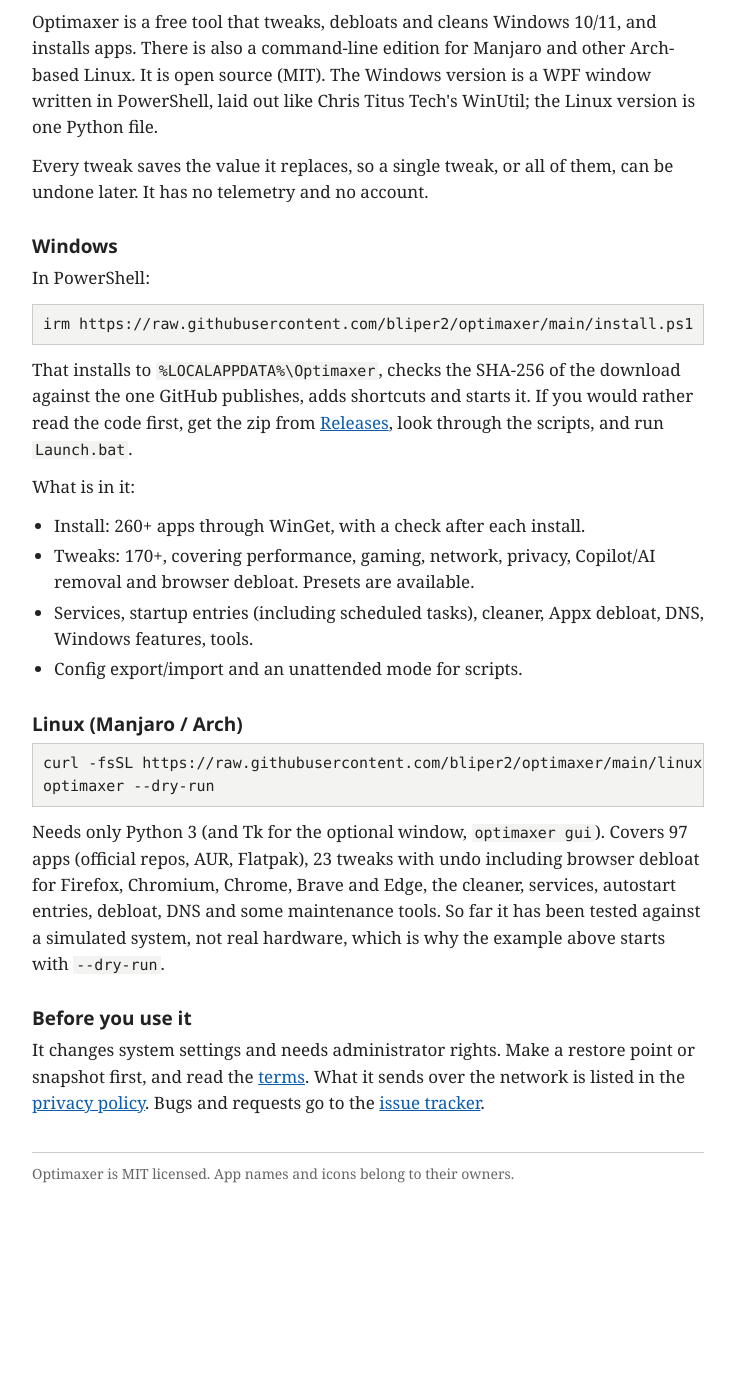
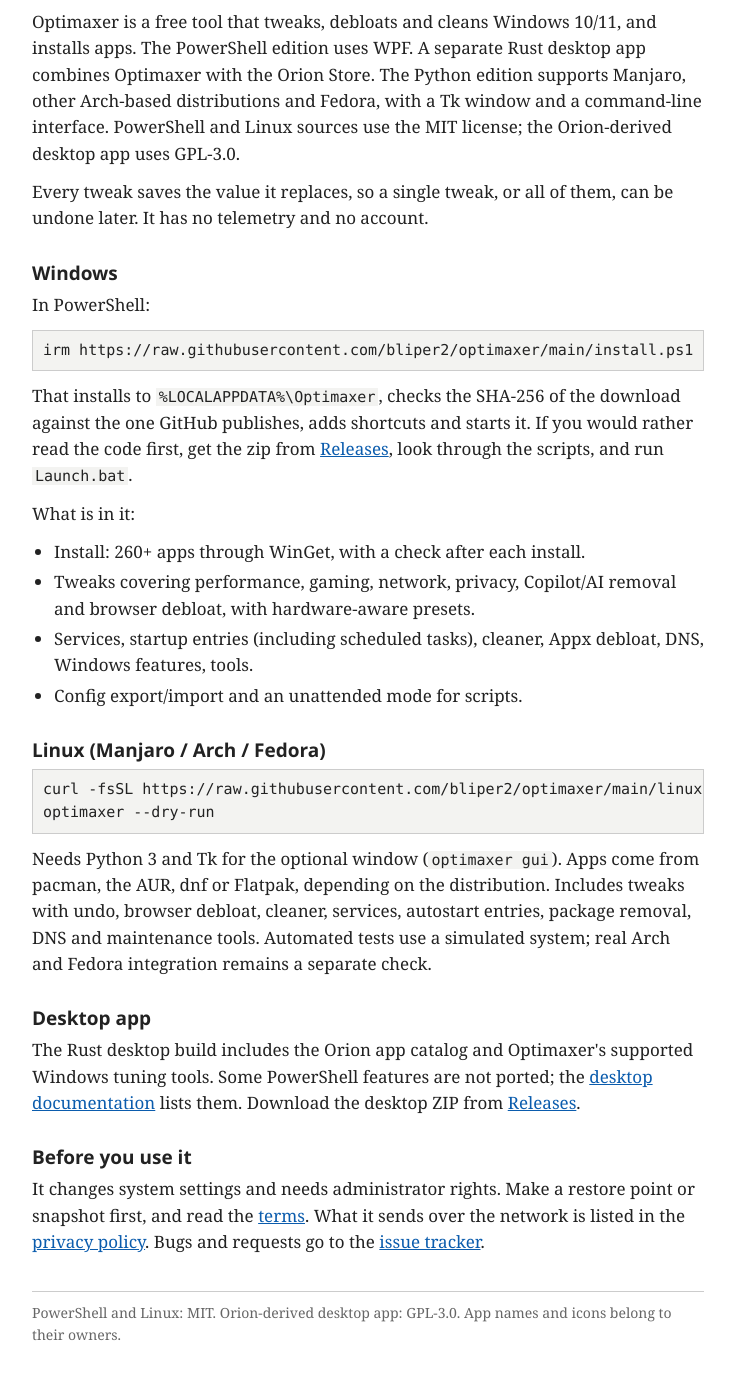
Before and after one commit to bliper2/optimaxer, a plain HTML site: page docs/index.html in a window 1280 px wide. Shown: the part 123-1502 px from the top of the page, without its empty margins (272-1007 px from the left). Before the commit the page ends 1356 px from the top, so only its background shows below. Drawn offline with Linux system fonts and the light colour scheme.

Commit message:
ci: verify all editions and document validation scope

```diff
--- a/docs/index.html
+++ b/docs/index.html
@@ -4,7 +4,7 @@
 <meta charset="utf-8">
 <meta name="viewport" content="width=device-width, initial-scale=1">
 <title>Optimaxer</title>
-<meta name="description" content="Free, open-source tweaking, debloat and app-install tool for Windows 10/11 and Manjaro/Arch Linux.">
+<meta name="description" content="Open-source tweaking, cleanup and app tools for Windows 10/11, Arch-based Linux and Fedora.">
 <link rel="icon" href="favicon.ico">
 <link rel="stylesheet" href="style.css">
 </head>
@@ -16,7 +16,7 @@
 </header>
 
 <h1>Optimaxer</h1>
-<p>Optimaxer is a free tool that tweaks, debloats and cleans Windows 10/11, and installs apps. There is also a command-line edition for Manjaro and other Arch-based Linux. It is open source (MIT). The Windows version is a WPF window written in PowerShell, laid out like Chris Titus Tech's WinUtil; the Linux version is one Python file.</p>
+<p>Optimaxer is a free tool that tweaks, debloats and cleans Windows 10/11, and installs apps. The PowerShell edition uses WPF. A separate Rust desktop app combines Optimaxer with the Orion Store. The Python edition supports Manjaro, other Arch-based distributions and Fedora, with a Tk window and a command-line interface. PowerShell and Linux sources use the MIT license; the Orion-derived desktop app uses GPL-3.0.</p>
 <p>Every tweak saves the value it replaces, so a single tweak, or all of them, can be undone later. It has no telemetry and no account.</p>
 
 <h2>Windows</h2>
@@ -26,20 +26,23 @@
 <p>What is in it:</p>
 <ul>
 <li>Install: 260+ apps through WinGet, with a check after each install.</li>
-<li>Tweaks: 170+, covering performance, gaming, network, privacy, Copilot/AI removal and browser debloat. Presets are available.</li>
+<li>Tweaks covering performance, gaming, network, privacy, Copilot/AI removal and browser debloat, with hardware-aware presets.</li>
 <li>Services, startup entries (including scheduled tasks), cleaner, Appx debloat, DNS, Windows features, tools.</li>
 <li>Config export/import and an unattended mode for scripts.</li>
 </ul>
 
-<h2>Linux (Manjaro / Arch)</h2>
+<h2>Linux (Manjaro / Arch / Fedora)</h2>
 <pre><code>curl -fsSL https://raw.githubusercontent.com/bliper2/optimaxer/main/linux/install.sh | bash
 optimaxer --dry-run</code></pre>
-<p>Needs only Python 3 (and Tk for the optional window, <code>optimaxer gui</code>). Covers 97 apps (official repos, AUR, Flatpak), 23 tweaks with undo including browser debloat for Firefox, Chromium, Chrome, Brave and Edge, the cleaner, services, autostart entries, debloat, DNS and some maintenance tools. So far it has been tested against a simulated system, not real hardware, which is why the example above starts with <code>--dry-run</code>.</p>
+<p>Needs Python 3 and Tk for the optional window (<code>optimaxer gui</code>). Apps come from pacman, the AUR, dnf or Flatpak, depending on the distribution. Includes tweaks with undo, browser debloat, cleaner, services, autostart entries, package removal, DNS and maintenance tools. Automated tests use a simulated system; real Arch and Fedora integration remains a separate check.</p>
+
+<h2>Desktop app</h2>
+<p>The Rust desktop build includes the Orion app catalog and Optimaxer's supported Windows tuning tools. Some PowerShell features are not ported; the <a href="https://github.com/bliper2/optimaxer/blob/main/desktop/README.md">desktop documentation</a> lists them. Download the desktop ZIP from <a href="https://github.com/bliper2/optimaxer/releases/latest">Releases</a>.</p>
 
 <h2>Before you use it</h2>
 <p>It changes system settings and needs administrator rights. Make a restore point or snapshot first, and read the <a href="terms.html">terms</a>. What it sends over the network is listed in the <a href="privacy.html">privacy policy</a>. Bugs and requests go to the <a href="https://github.com/bliper2/optimaxer/issues">issue tracker</a>.</p>
 
-<footer>Optimaxer is MIT licensed. App names and icons belong to their owners.</footer>
+<footer>PowerShell and Linux: MIT. Orion-derived desktop app: GPL-3.0. App names and icons belong to their owners.</footer>
 </div>
 </body>
 </html>
```
Also changed, not shown: docs/privacy.html (+5 -3 lines), docs/terms.html (+3 -3 lines), 4 other files.
